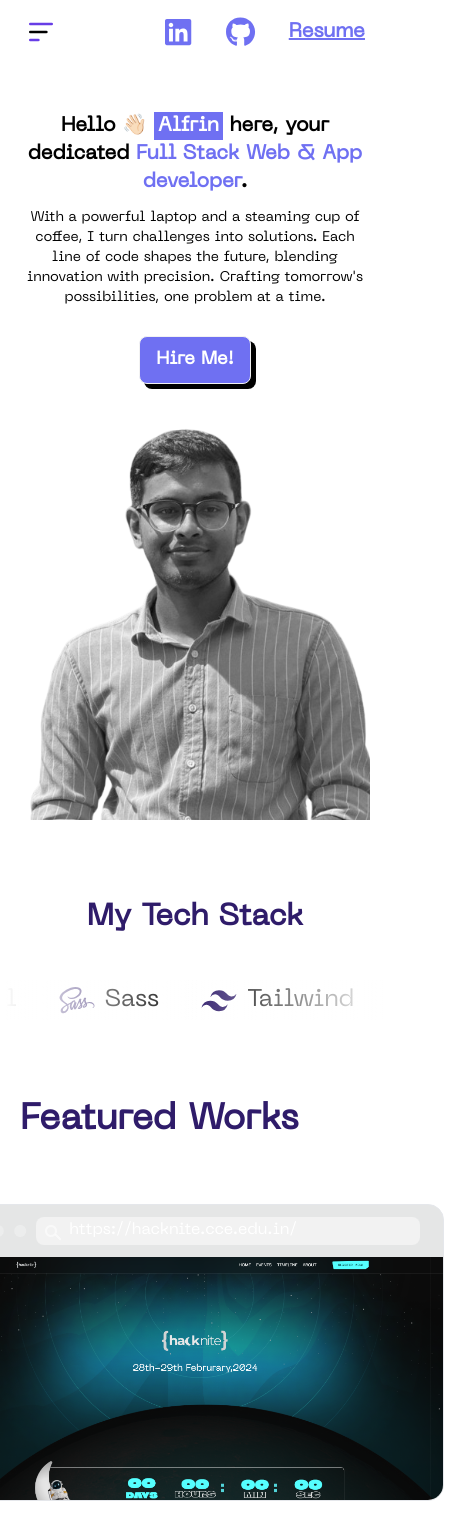
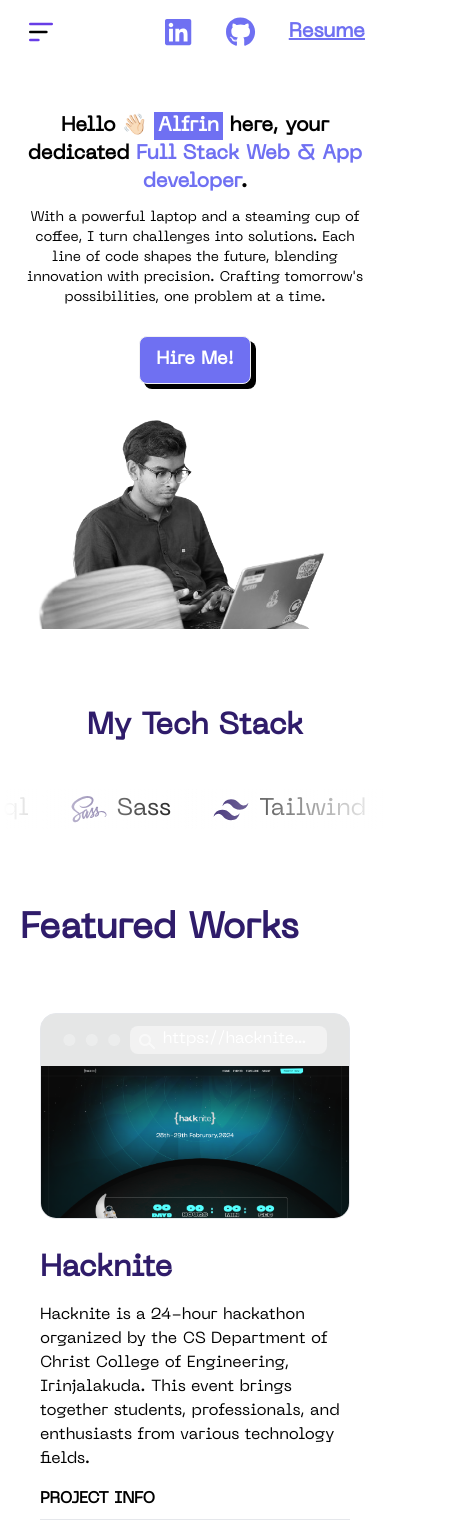
Before and after one commit to AlfrinP/portfolio, a Next.js app: page / in a window 390 px wide. Shown: the top 1526 px of the page, 464 px wide, since content can reach past the window. Built offline with nearby package versions, Linux system fonts and the light colour scheme.

Commit message:
fix: responsiveness

```diff
--- a/app/(sections)/Experience.tsx
+++ b/app/(sections)/Experience.tsx
@@ -10,7 +10,7 @@ function Experience() {
       <span className="w-full text-left text-4xl font-bold py-10 text-[#2F1C6A]">
         MY EXPERIENCE
       </span>
-      <div className="flex items-center flex-col md:flex-row w-full h-full justify-center">
+      <div className="flex items-center flex-col md:flex-row size-full justify-center">
         <div className=" hidden md:flex h-full w-1/2 p-5 center"></div>
         <div className="w-full md:w-1/2 h-full flex flex-col items-center justify-start px-5 py-3 gap-5">
           {experience.map((item, index) => (
--- a/app/(sections)/Home.tsx
+++ b/app/(sections)/Home.tsx
@@ -1,5 +1,5 @@
 import React from 'react';
-import profile from '../../public/images/profile.png';
+import profile from '../../public/images/me.png';
 import { links } from '../../data';
 import Image from 'next/image';
 import Link from 'next/link';
--- a/app/(sections)/Projects.tsx
+++ b/app/(sections)/Projects.tsx
@@ -15,18 +15,18 @@ function Projects() {
         Featured Works
       </span>
       {work.map((item, index) => (
-        <div className="center flex-col lg:flex-row h-fit" key={index}>
-          <div className="h-full w-full lg:w-1/2 p-5 flex items-center justify-center">
-            <div className="mockup-browser border bg-base-300 w-full h-full">
+        <div className="center flex-col w-full lg:flex-row h-fit" key={index}>
+          <div className="size-full lg:w-1/2 p-5 flex items-center justify-center">
+            <div className="mockup-browser border bg-base-300 size-full">
               <div className="mockup-browser-toolbar text-white">
                 <div className="input">{item.demo ? item.demo : item.github}</div>
               </div>
               <div className="flex justify-center bg-base-200">
                 <Image
-                  width={50}
-                  height={50}
+                  width={1500}
+                  height={1500}
                   src={item.img}
-                  className="block w-full h-full aspect-auto object-contain"
+                  className="block size-full object-contain"
                   alt={item.title}
                 />
               </div>
@@ -81,10 +81,10 @@ function Projects() {
       ))}
 
       {/* <div className="center flex-col lg:flex-row h-fit">
-        <div className="h-full w-full lg:w-1/2 p-5 flex items-center justify-center">
+        <div className="size-full lg:w-1/2 p-5 flex items-center justify-center">
           <Image alt="image" width={50} height={50}
             src={project}
-            className="rounded-lg homeButton block w-full h-full"
+            className="rounded-lg homeButton block size-full"
           />
         </div>
         <div className="w-full lg:w-1/2 h-full flex flex-col items-start justify-center px-5 py-3 gap-4">
--- a/app/page.tsx
+++ b/app/page.tsx
@@ -4,6 +4,7 @@ import Home from './(sections)/Home';
 import Projects from './(sections)/Projects';
 import Experience from './(sections)/Experience';
 import TechStack from './(sections)/TechStack';
+
 export default function Page() {
   return (
     <div className="App">
--- a/components/Footer.jsx
+++ b/components/Footer.jsx
@@ -4,7 +4,7 @@ import Link from 'next/link';
 
 function Footer() {
   return (
-    <div className="bg-white h-[80px] flex items-center justify-center gap-3">
+    <div className="bg-white h-[80px] min-h-fit sm:flex-nowrap flex-wrap flex items-center justify-center gap-3">
       <Link
         target="/"
         href={links.linkedin}
```
